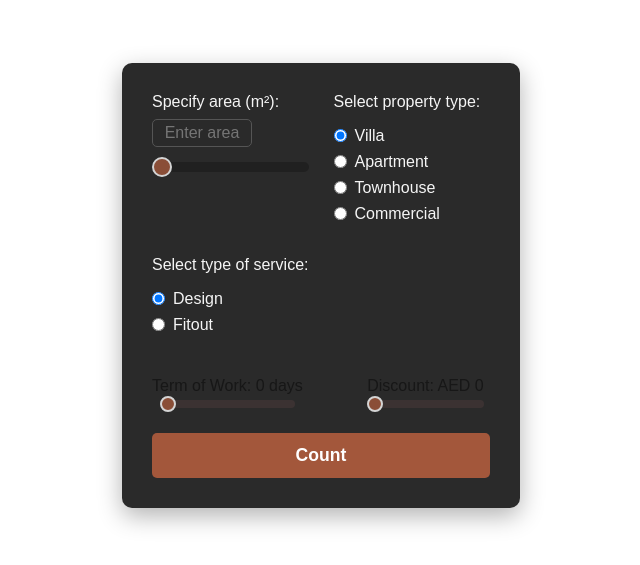
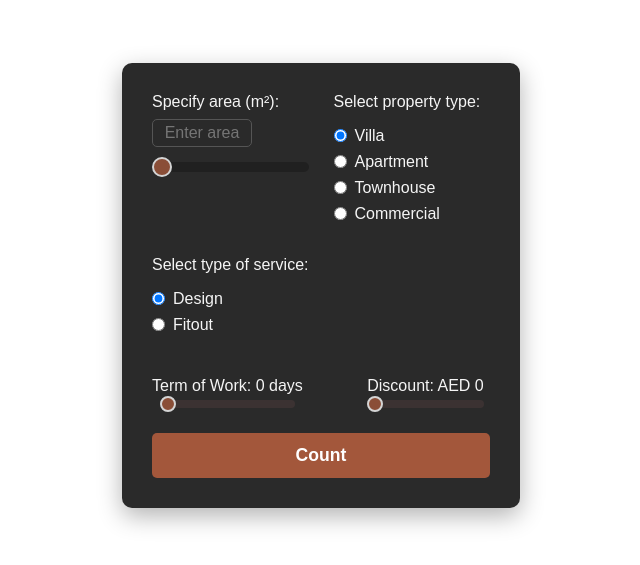
Before and after one commit to mghally999/Lead-Fitout-Calculator, a Next.js app: page / in a window 1280 px wide. Shown: the part 135-700 px from the top of the page, without its empty margins (319-959 px from the left). Built offline with nearby package versions, Linux system fonts and the light colour scheme.

Commit message:
changing texts colours on android

```diff
--- a/app/components/Calculator.js
+++ b/app/components/Calculator.js
@@ -9,10 +9,11 @@ export default function Calculator() {
   const [termOfWork, setTermOfWork] = useState(0);
   const [discount, setDiscount] = useState(0);
   const [isModalOpen, setIsModalOpen] = useState(false); // Modal state
-  const [formData, setFormData] = useState({ name: ""}); // Form data
+  const [formData, setFormData] = useState({ name: "" }); // Form data
 
   useEffect(() => {
-    if (area && area > 0) { // Ensure calculations are only for positive area values
+    if (area && area > 0) {
+      // Ensure calculations are only for positive area values
       calculateWorkTerm(area, serviceType);
       calculateDiscount(area, serviceType);
     } else {
@@ -53,7 +54,6 @@ export default function Calculator() {
     setDiscount(area >= threshold ? baseDiscount + additionalDiscount : 0);
   };
 
-
   const handleAreaInputChange = (e) => {
     const value = e.target.value === "" ? "" : parseInt(e.target.value, 10);
     setArea(value >= 0 ? value : "");
@@ -88,7 +88,9 @@ export default function Calculator() {
       `Discount: AED ${discount}\n` +
       `Name: ${formData.name}`;
 
-    const whatsappLink = `https://wa.me/971547788310?text=${encodeURIComponent(whatsappMessage)}`;
+    const whatsappLink = `https://wa.me/971588646785?text=${encodeURIComponent(
+      whatsappMessage
+    )}`;
     window.open(whatsappLink, "_blank");
 
     handleModalClose();
@@ -213,7 +215,11 @@ export default function Calculator() {
                 <button type="submit" className={styles.calculateButton}>
                   Send to WhatsApp
                 </button>
-                <button type="button" onClick={handleModalClose} className={styles.closeButton}>
+                <button
+                  type="button"
+                  onClick={handleModalClose}
+                  className={styles.closeButton}
+                >
                   Cancel
                 </button>
               </form>
--- a/app/globals.css
+++ b/app/globals.css
@@ -22,6 +22,17 @@ body {
   font-family: Arial, Helvetica, sans-serif;
   -webkit-font-smoothing: antialiased;
   -moz-osx-font-smoothing: grayscale;
+
+  -webkit-font-smoothing: antialiased;
+  -moz-osx-font-smoothing: grayscale;
+  text-rendering: optimizeLegibility;
+  color: #ffffff;
+}
+
+@media (prefers-color-scheme: dark) {
+  body {
+    color: var(--foreground);
+  }
 }
 
 * {
--- a/app/page.module.css
+++ b/app/page.module.css
@@ -27,7 +27,8 @@
   max-width: 600px;
 }
 
-.leftItem, .rightItem {
+.leftItem,
+.rightItem {
   display: flex;
   flex-direction: column;
 }
@@ -210,6 +211,7 @@
   flex-direction: column;
   align-items: center;
   margin-top: 10px;
+  color: #f5f5f5;
 }
 
 .resultSlider {
```
